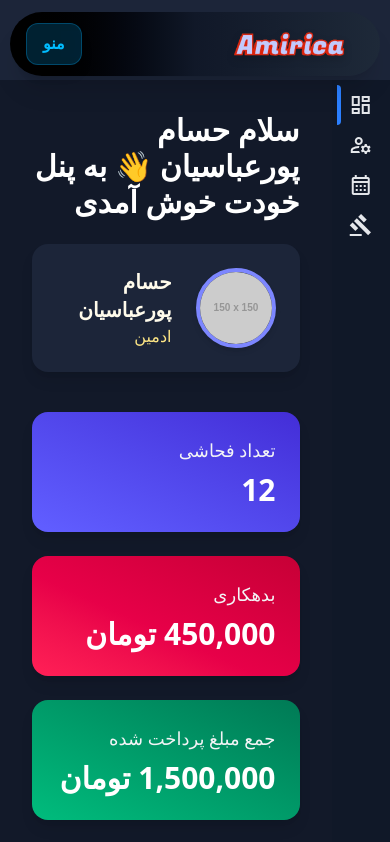
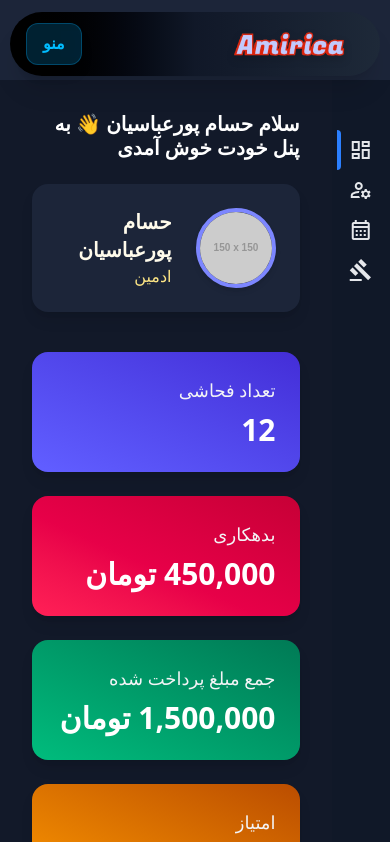
Before and after one commit to HesamPourabbasian/Amirica_front, a Vue app: page /admin in a window 390 px wide. Shown: the top 842 px of the page. Built offline with nearby package versions, Linux system fonts and the light colour scheme; a web font is replaced by a local one.

Commit message:
fixed admin  dashboard menu  ui

```diff
--- a/src/components/AdminDashboard.vue
+++ b/src/components/AdminDashboard.vue
@@ -12,7 +12,7 @@
       dir="rtl"
     >
       <!-- Welcome -->
-      <h1 class="text-3xl text-white font-extrabold mb-6">
+      <h1 class="welcome text-3xl text-white font-extrabold mb-6">
         سلام {{ admin.name }} 👋 به پنل خودت خوش آمدی
       </h1>
 
@@ -93,6 +93,11 @@
 ::-webkit-scrollbar {
   width: 8px;
 }
+@media (max-width:700px) {
+  h1 {
+    font-size: 20px;
+  }
+}
 ::-webkit-scrollbar-thumb {
   background: #374151;
   border-radius: 8px;
--- a/src/components/AdminSidebar.vue
+++ b/src/components/AdminSidebar.vue
@@ -1,6 +1,6 @@
 <template>
   <div
-    class="w-[15%] sm:w-64 bg-gray-900 text-white flex flex-col p-[5px] sm:p-4 shadow-lg"
+    class="w-[15%] sm:w-64 bg-gray-900 text-white flex flex-col p-[5px] sm:p-4 shadow-lg pt-[50px]"
   >
     <!-- Header only on large screens -->
     <h2 class="hidden sm:block text-2xl font-bold mb-6 text-right">
```
